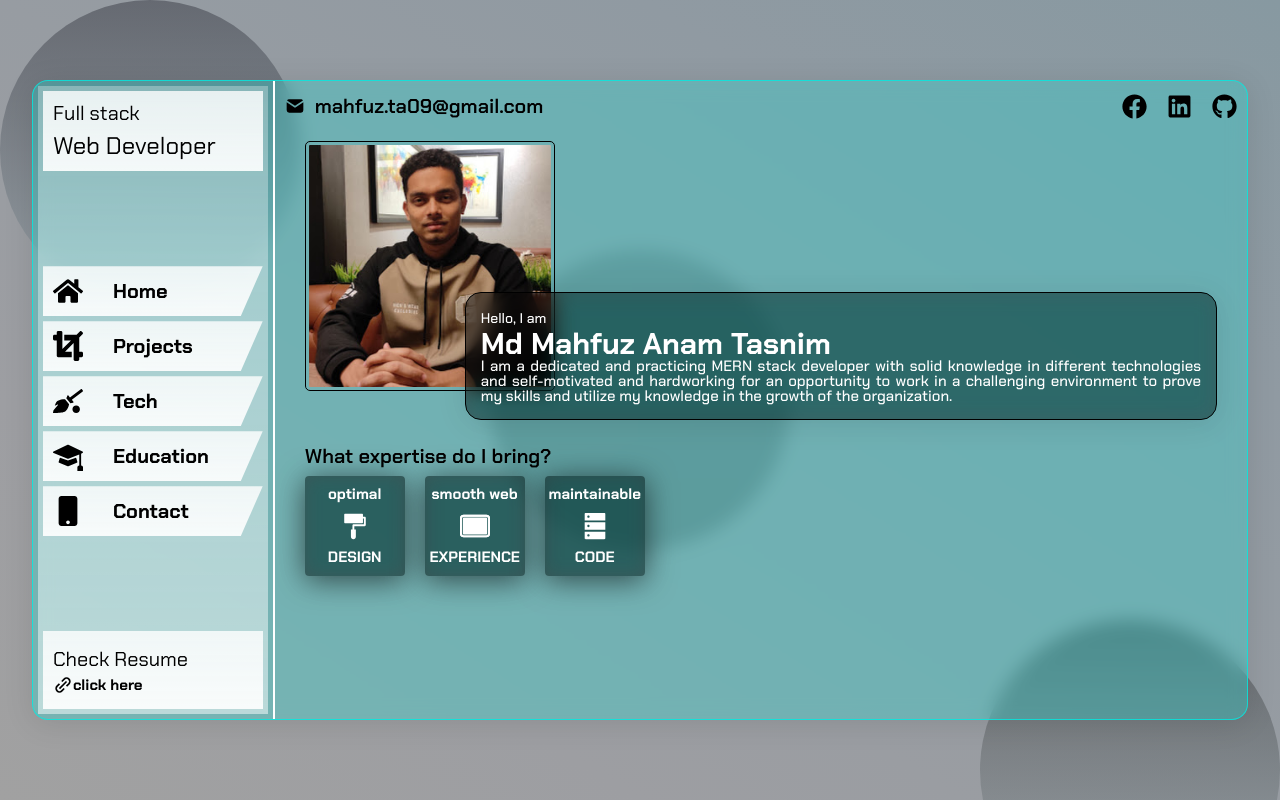
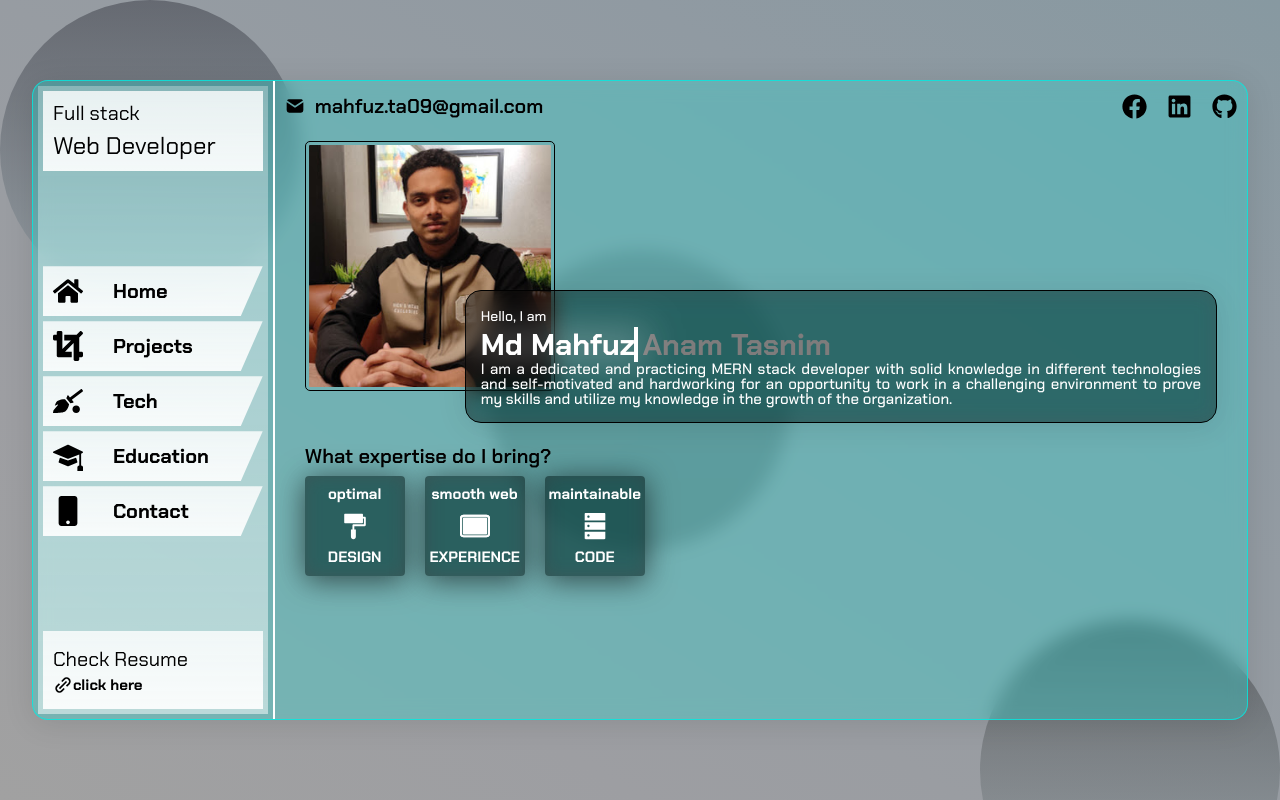
Before and after one commit to mahfuz-ta09/my-portfolio-website, a Next.js app: page / in a window 1280 px wide. Built offline with nearby package versions, Linux system fonts and the light colour scheme.

Commit message:
banner text edited

```diff
--- a/src/component/ui/Home/Home.tsx
+++ b/src/component/ui/Home/Home.tsx
@@ -31,7 +31,7 @@ const Home = () => {
           <div className="hero-details">
             <div className="hero-tag">
               <p>Hello, I am</p>
-              <h1>Md Mahfuz Anam Tasnim</h1>
+              <h1 data-text="Md Mahfuz Anam Tasnim">Md Mahfuz Anam Tasnim</h1>
             </div>
             <h1 className="hero-des">I am a dedicated and practicing MERN stack developer with solid knowledge
               in different technologies and self-motivated and hardworking for an opportunity to work in a
--- a/src/css/Home/Home.css
+++ b/src/css/Home/Home.css
@@ -107,7 +107,29 @@
 .hero-tag h1{
     font-size: 34px;
     font-weight: 700;
-    color: white;
+    color: rgb(126, 124, 124);
+    position: relative;
+}
+
+.hero-tag h1::before{
+    content: attr(data-text);
+    position:absolute;
+    width: 300px;
+    overflow: hidden;
+    white-space: nowrap;
+    border-right: 4px solid #fff;
+    animation: animate 4s linear infinite;
+    filter: drop-shadow(0 0 20px #fff);
+    color: #fff;
+}
+
+@keyframes animate {
+    0%,10%,100%{
+        width: 0;
+    }
+    70%,90%{
+        width: 100%;
+    }
 }
 
 .hero-des{
@@ -151,12 +173,10 @@
     justify-content: center;
     flex-direction: column;
     gap: 5px;
-
-/* From https://css.glass */
-background: rgba(0, 0, 0, 0.5);
-box-shadow: 0 4px 30px rgba(0, 0, 0, 0.6);
-backdrop-filter: blur(8.7px);
--webkit-backdrop-filter: blur(8.7px);
+    background: rgba(0, 0, 0, 0.5);
+    box-shadow: 0 4px 30px rgba(0, 0, 0, 0.6);
+    backdrop-filter: blur(8.7px);
+    -webkit-backdrop-filter: blur(8.7px);
 }
 
 
@@ -176,7 +196,6 @@ backdrop-filter: blur(8.7px);
 
 .small-det:hover{
     transition: .2s ease-in-out;
-    /* transform: translate(10px,-10px); */
     transform: scale(1.1,1.1);
 }
 
@@ -225,6 +244,7 @@ backdrop-filter: blur(8.7px);
         font-size: 30px;
         line-height: 30px;
         font-weight: 700;
+        line-height: 35px;
     }
 
     .profile-pic{
@@ -408,6 +428,13 @@ backdrop-filter: blur(8.7px);
         min-height: 75vh;
     }
 
+    .hero-tag h1{
+        font-size: 25px;
+        font-weight: 700;
+        color: rgb(126, 124, 124);
+        position: relative;
+    }
+
 
     .cv-checker{
         height: 16vh;
```
